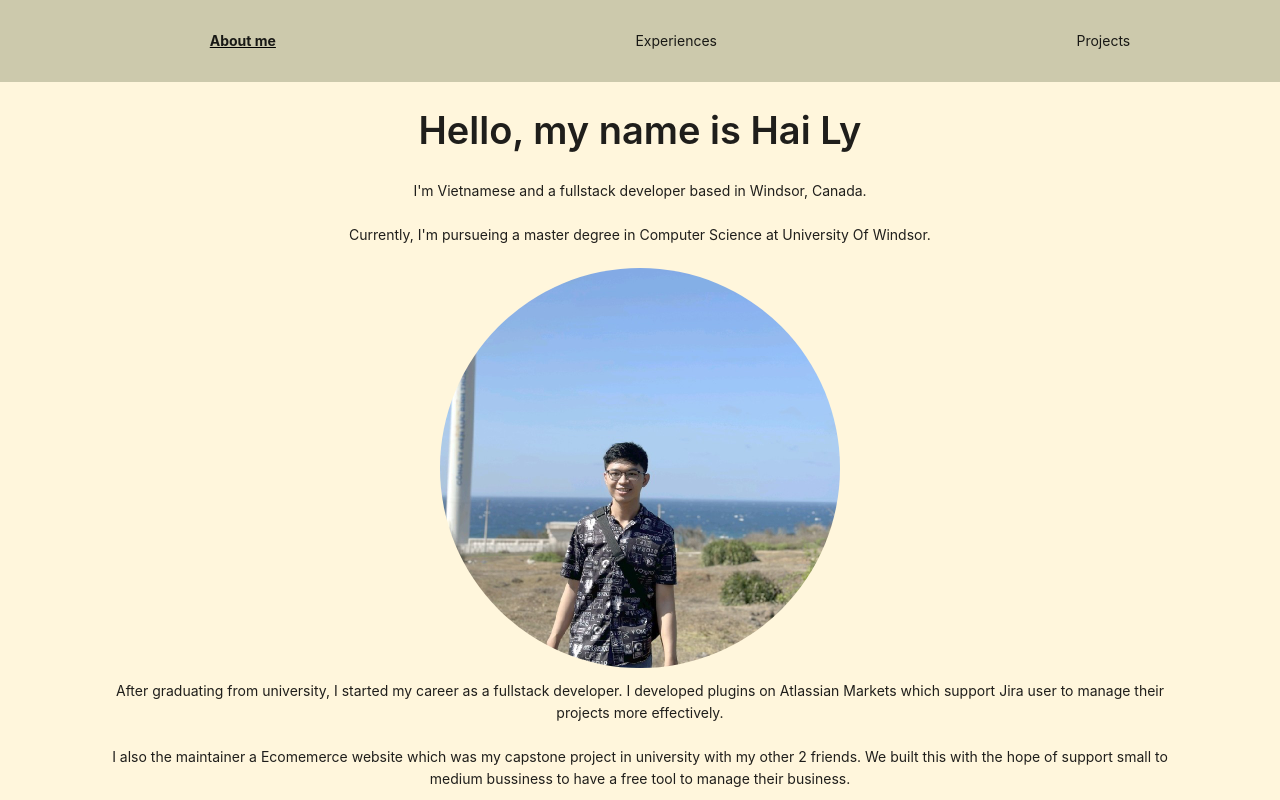
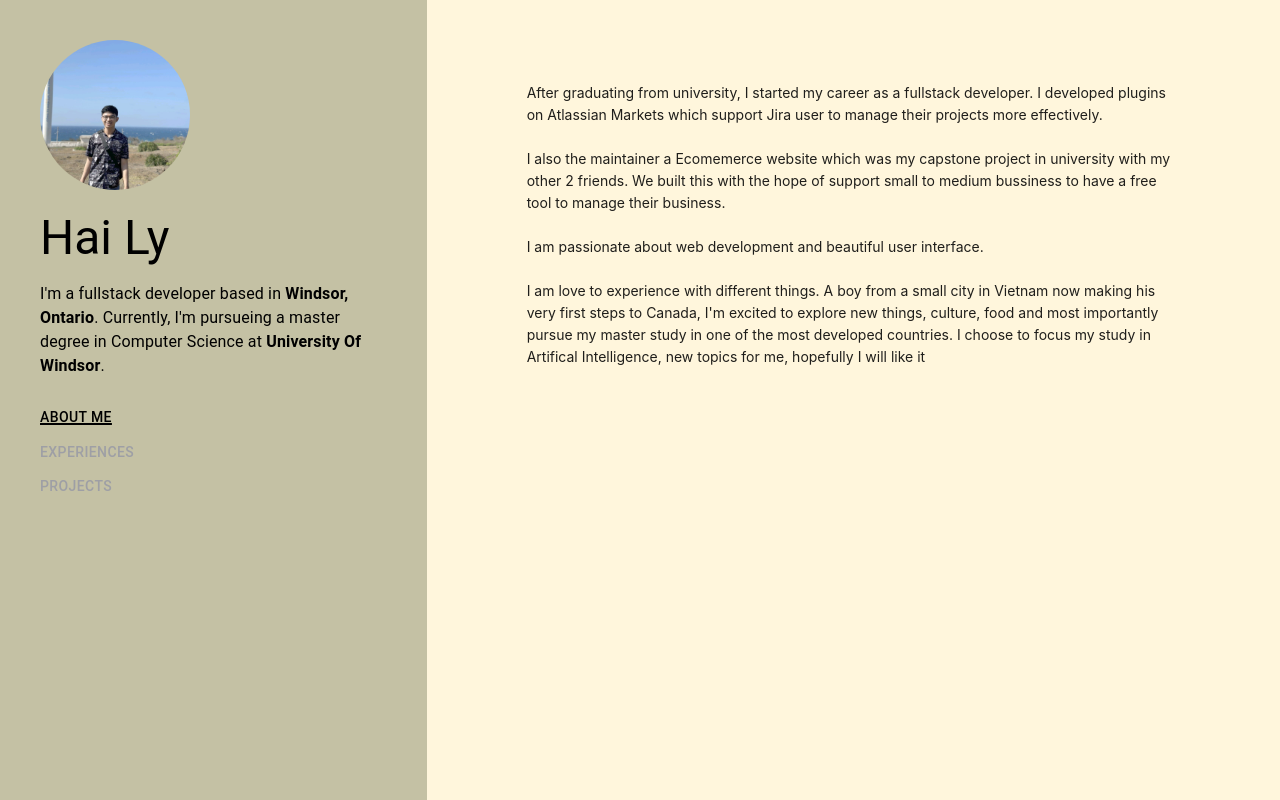
Before and after one commit to haily835/portfolio, a React (Create React App) app: page / in a window 1280 px wide. Shown: the top 800 px of the page. Built offline with nearby package versions, Linux system fonts and the light colour scheme.

Commit message:
add material ui

```diff
--- a/package.json
+++ b/package.json
@@ -6,6 +6,9 @@
   "main": "src/index.tsx",
   "dependencies": {
     "@ant-design/icons": "^5.2.5",
+    "@emotion/react": "^11.11.1",
+    "@emotion/styled": "^11.11.0",
+    "@mui/material": "^5.14.5",
     "antd": "5.8.2",
     "csbbust": "1.0.1",
     "loader-utils": "3.2.1",
--- a/src/App.tsx
+++ b/src/App.tsx
@@ -2,12 +2,15 @@ import "./styles.css";
 import { useState } from "react";
 import NavigationBar from "./components/NavigationBar";
 
-import About from "./pages/About";
+import About from "./sections/About";
 import Connect from "./components/Connect";
-import Experiences from "./pages/Experiences";
-import Projects from "./pages/Projects";
-import Contact from "./pages/Contact";
+import Experiences from "./sections/Experiences";
+import Projects from "./sections/Projects";
+import Contact from "./sections/Contact";
 import Footer from "./components/Footer";
+import Info from "./components/Info";
+import { Grid, Stack } from "@mui/material";
+
 
 const navItems = [
   {
@@ -42,14 +45,30 @@ export default function App() {
         width: "100vw",
         backgroundColor: "#FFF6DC",
         display: "flex",
-        flexDirection: "column",
+        flexDirection: "row",
         minHeight: "100vh",
       }}
     >
-      <div>
-        <NavigationBar navItems={navItems.map(item => ({ title: item.title, key: item.key }))} currentPage={currentPage} setCurrentPage={setCurrentPage} />
-      </div>
+      <Grid container>
+        <Grid item xs={12} sm={4} lg={4}>
+          <Stack
+            spacing={2}
+            style={{
+              backgroundColor: '#C4C1A4',
+              padding: '40px',
+              height: '100%',
+            }}>
+            <Info/>
 
+            <NavigationBar
+              navItems={navItems.map(item => ({ title: item.title, key: item.key }))}
+              currentPage={currentPage}
+              setCurrentPage={setCurrentPage} />
+          </Stack>
+        </Grid>
+
+
+        <Grid item xs={12} sm={8} lg={8}>
           <div
             style={{
               display: "flex",
@@ -60,8 +79,13 @@ export default function App() {
           >
             {navItems.find(item => item.key === currentPage)?.content}
           </div>
+        </Grid>
+      </Grid>
 
-      <Footer />
+
+
+
+      {/* <Footer /> */}
     </div>
   );
 }
--- /dev/null
+++ b/src/components/Info.tsx
@@ -0,0 +1,27 @@
+import React from "react";
+// import { Typography } from "antd";
+// const { Title, Text } = Typography;
+
+import Typography from '@mui/material/Typography';
+
+
+export default function () {
+    return (<>
+        <div>
+            <img
+                alt="avata"
+                src="../assets/avata.jpeg"
+                height="150"
+                style={{
+                    borderRadius: "50%"
+                }}
+            />
+        </div>
+        <Typography variant="h3">Hai Ly</Typography>
+
+        <Typography variant="body1">
+            I'm a fullstack developer based in <strong>Windsor, Ontario</strong>. Currently, I'm pursueing a master degree in Computer Science at
+            <strong> University Of Windsor</strong>.
+        </Typography>
+    </>)
+};
--- a/src/components/NavigationBar.tsx
+++ b/src/components/NavigationBar.tsx
@@ -1,7 +1,9 @@
 import React from "react";
 import { createUseStyles } from "react-jss";
-import { Typography } from "antd";
-const { Text } = Typography;
+// import { Typography } from "antd";
+// const { Text } = Typography;
+
+import Typography from "@mui/material/Typography";
 
 interface NavigationBarProps {
   navItems: {
@@ -15,19 +17,28 @@ interface NavigationBarProps {
 const useStyles = createUseStyles({
   navContainer: {
     display: "flex",
-    flexDirection: "row",
+    flexDirection: "column",
     justifyContent: "space-around",
-    padding: 30,
-    backgroundColor: "#C4C1A4D9",
-    position: "fixed",
-    width: "100vw",
+
+    // backgroundColor: "#C4C1A4D9",
+    // position: "fixed",
+    // width: "100vw",
   },
   navItem: {
     cursor: "pointer",
+    color: '#9E9FA5',
+    marginTop: 10,
+    '&:hover': {
+      ontWeight: "bold",
+      textDecoration: "underline",
+      color: 'black'
+    }
   },
   selected: {
     fontWeight: "bold",
     textDecoration: "underline",
+    fontSize: '20px',
+    color: 'black'
   },
 });
 
@@ -44,7 +55,7 @@ export default function ({ currentPage, setCurrentPage, navItems }: NavigationBa
           }
           onClick={() => { setCurrentPage(item.key); }}
         >
-          <Text>{item.title}</Text>
+          <Typography variant="button">{item.title}</Typography>
         </div>)
       }
     </div>
--- a/src/pages/About.tsx
+++ b/src/sections/About.tsx
@@ -10,6 +10,7 @@
 import { Space, Typography } from "antd";
 const { Paragraph, Title } = Typography;
 
+
 export default function () {
   return (
     <Space
@@ -18,27 +19,6 @@ export default function () {
         margin: `0 100px`,
       }}
     >
-      <Title>Hello, my name is Hai Ly</Title>
-      <Paragraph>
-        I'm Vietnamese and a fullstack developer based in Windsor, Canada.
-      </Paragraph>
-
-      <Paragraph>
-        Currently, I'm pursueing a master degree in Computer Science at
-        University Of Windsor.
-      </Paragraph>
-
-
-      <div>
-        <img
-          alt="avata"
-          src="../assets/avata.jpeg"
-          height="400"
-          style={{
-            borderRadius: "50%"
-          }}
-        />
-      </div>
       <Paragraph>
         After graduating from university, I started my career as a fullstack
         developer. I developed plugins on Atlassian Markets which support Jira
--- a/src/styles.css
+++ b/src/styles.css
@@ -1,4 +1,3 @@
 .App {
   font-family: sans-serif;
-  text-align: center;
 }
```
Also changed, not shown: src/sections/Contact.tsx (renamed from src/pages/Contact.tsx), src/sections/Experiences.tsx (renamed from src/pages/Experiences.tsx), src/sections/Projects.tsx (renamed from src/pages/Projects.tsx), 2 other files (tests, documents, lock files or other folders). Lines whose indentation alone changed are shown as unchanged.
